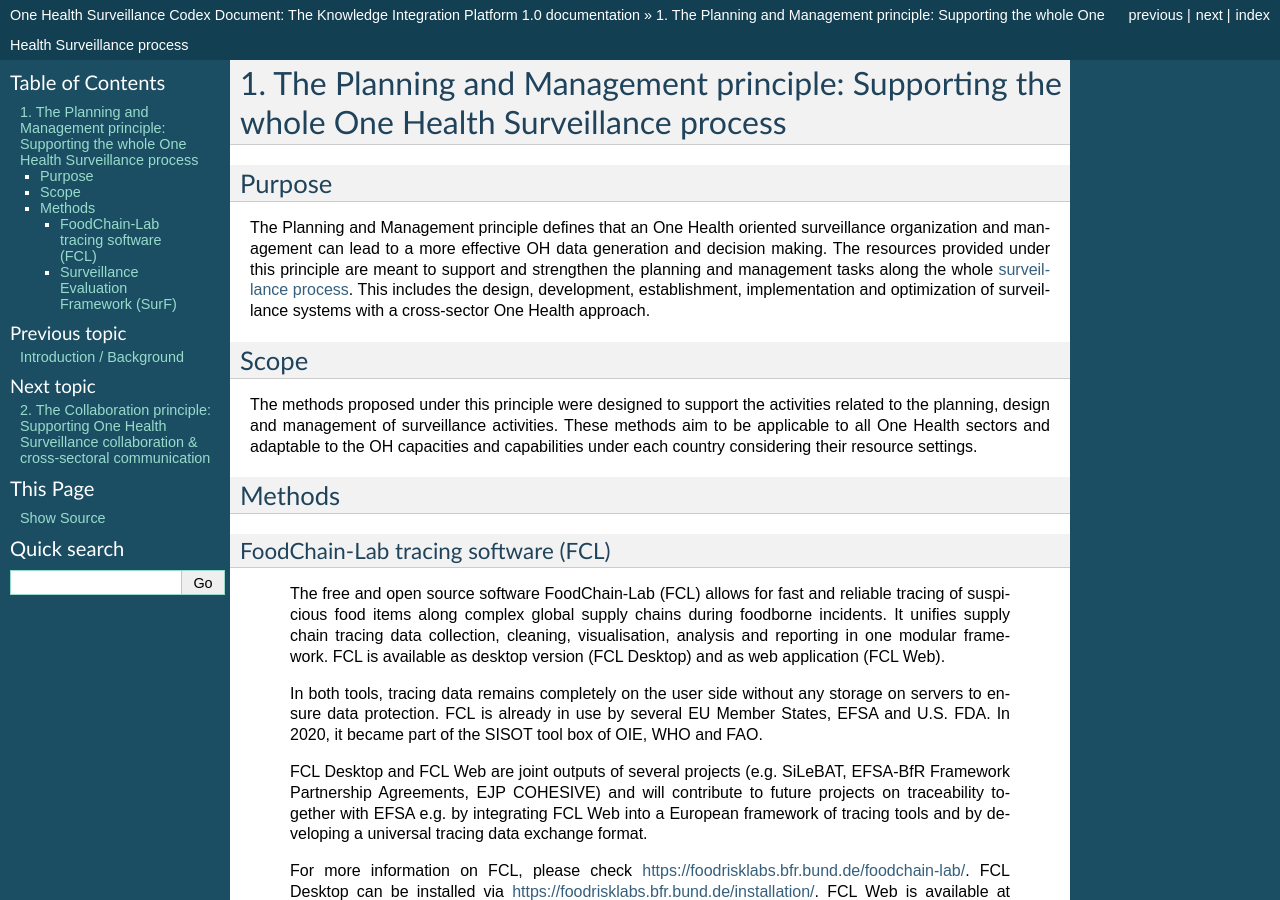
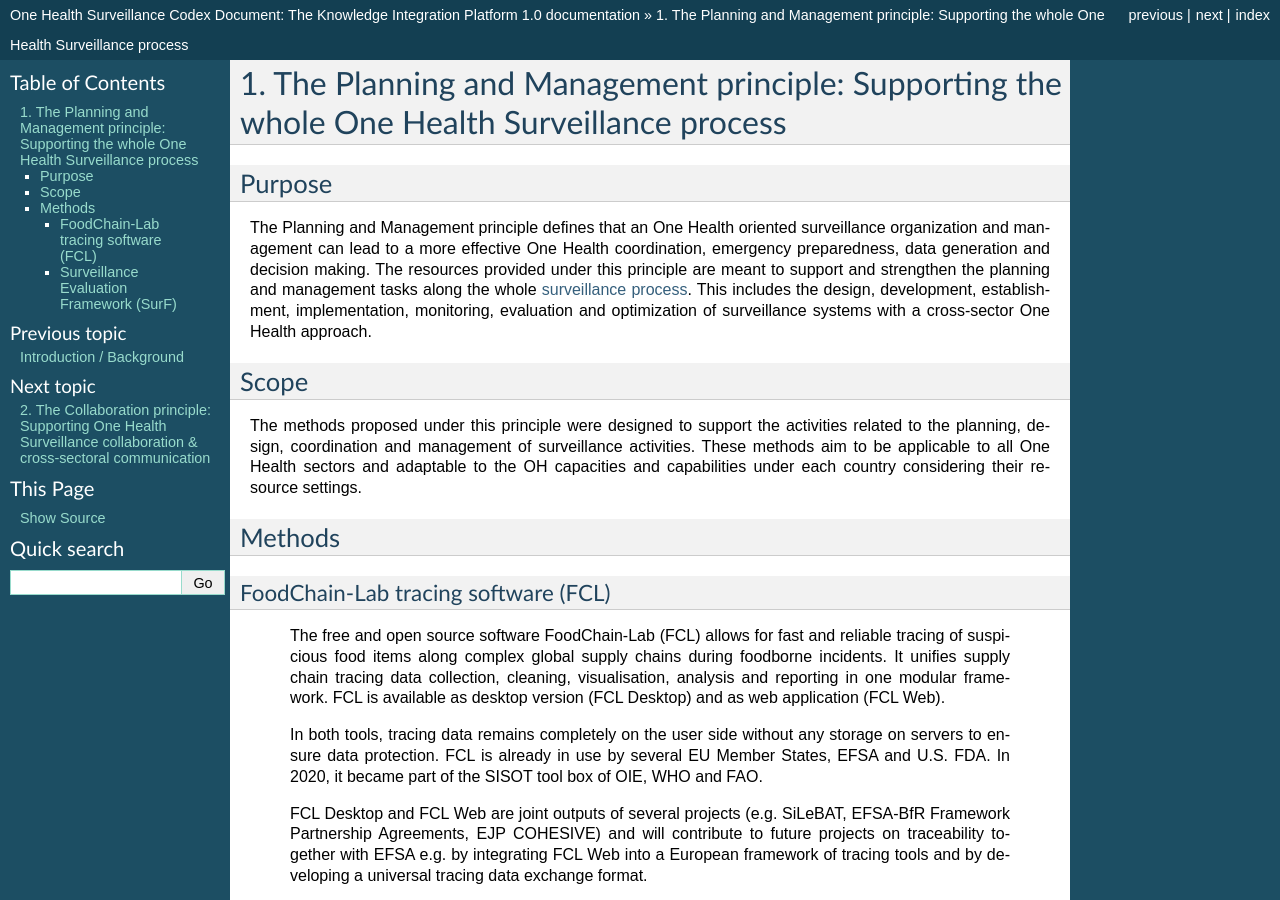
Before and after one commit to EJP-ORION/OH-Surveillance-Codex, a Sphinx documentation site: the page built from docs/1-the-planning-and-management-principle.rst, in a window 1280 px wide and 900 px high. Built offline with Sphinx 7.4.7, drawn with Linux system fonts in a browser that asks for light colours.

Commit message:
Adding changes of codex from 20May2022

```diff
--- a/docs/1-the-planning-and-management-principle.rst
+++ b/docs/1-the-planning-and-management-principle.rst
@@ -8,15 +8,15 @@ Purpose
 
 The Planning and Management principle defines that an One Health oriented
 surveillance organization and management can lead to a more effective
-OH data generation and decision making. The resources provided under
+One Health coordination, emergency preparedness, data generation and decision making. The resources provided under
 this principle are meant to support and strengthen the planning and
-management tasks along the whole `surveillance process <https://oh-surveillance-codex.readthedocs.io/en/latest/2-the-collaboration-principle.html#oh-surveillance-pathway-visualization>`__. This includes the design, development, establishment, implementation and optimization of surveillance systems with a cross-sector One Health approach.
+management tasks along the whole `surveillance process <https://oh-surveillance-codex.readthedocs.io/en/latest/2-the-collaboration-principle.html#oh-surveillance-pathway-visualization>`__. This includes the design, development, establishment, implementation, monitoring, evaluation and optimization of surveillance systems with a cross-sector One Health approach.
 
 
 Scope
 -----
 The methods proposed under this principle were designed to support the
-activities related to the planning, design and management of
+activities related to the planning, design, coordination and management of
 surveillance activities. These methods aim to be applicable to all One Health
 sectors and adaptable to the OH capacities and capabilities under each
 country considering their resource settings.
```
